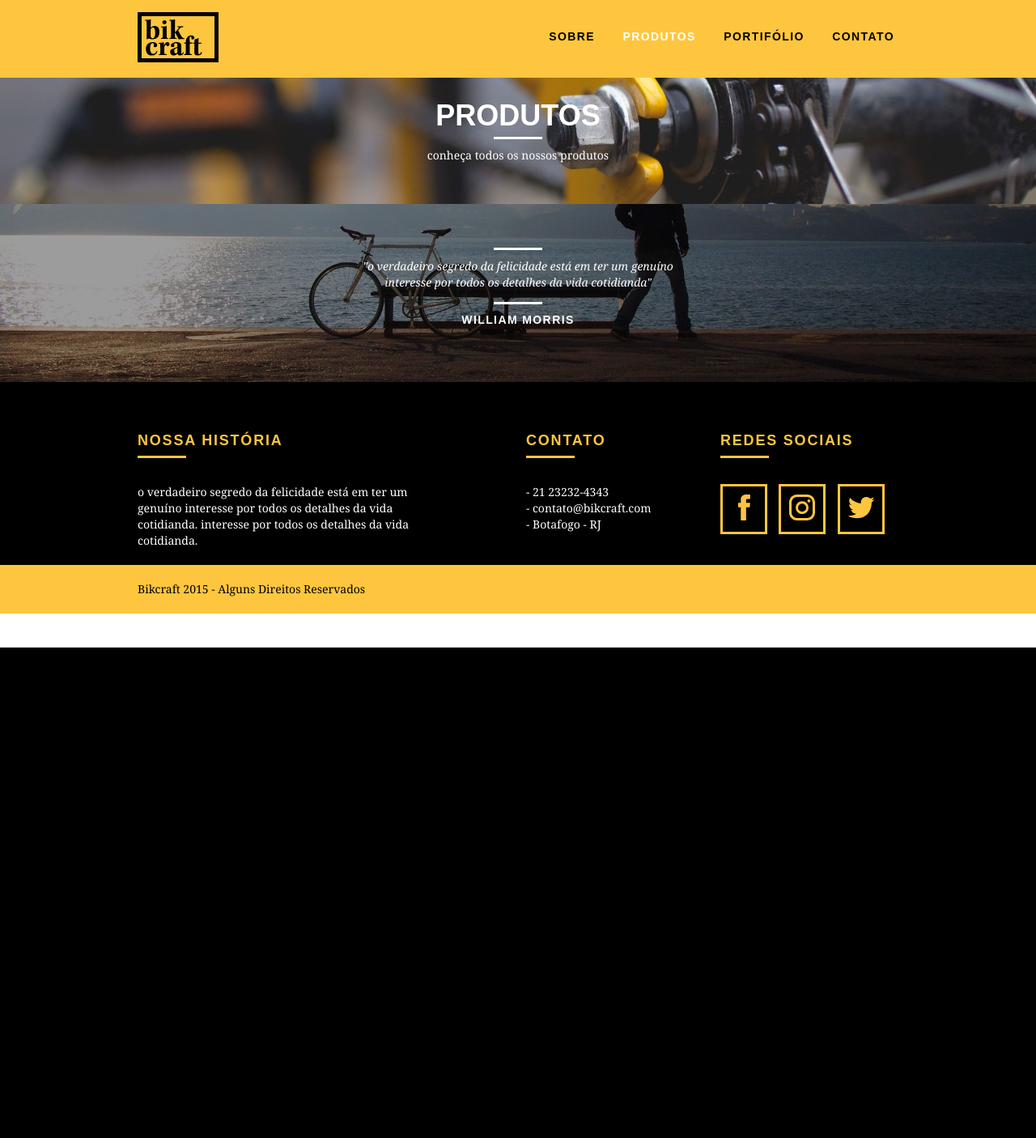
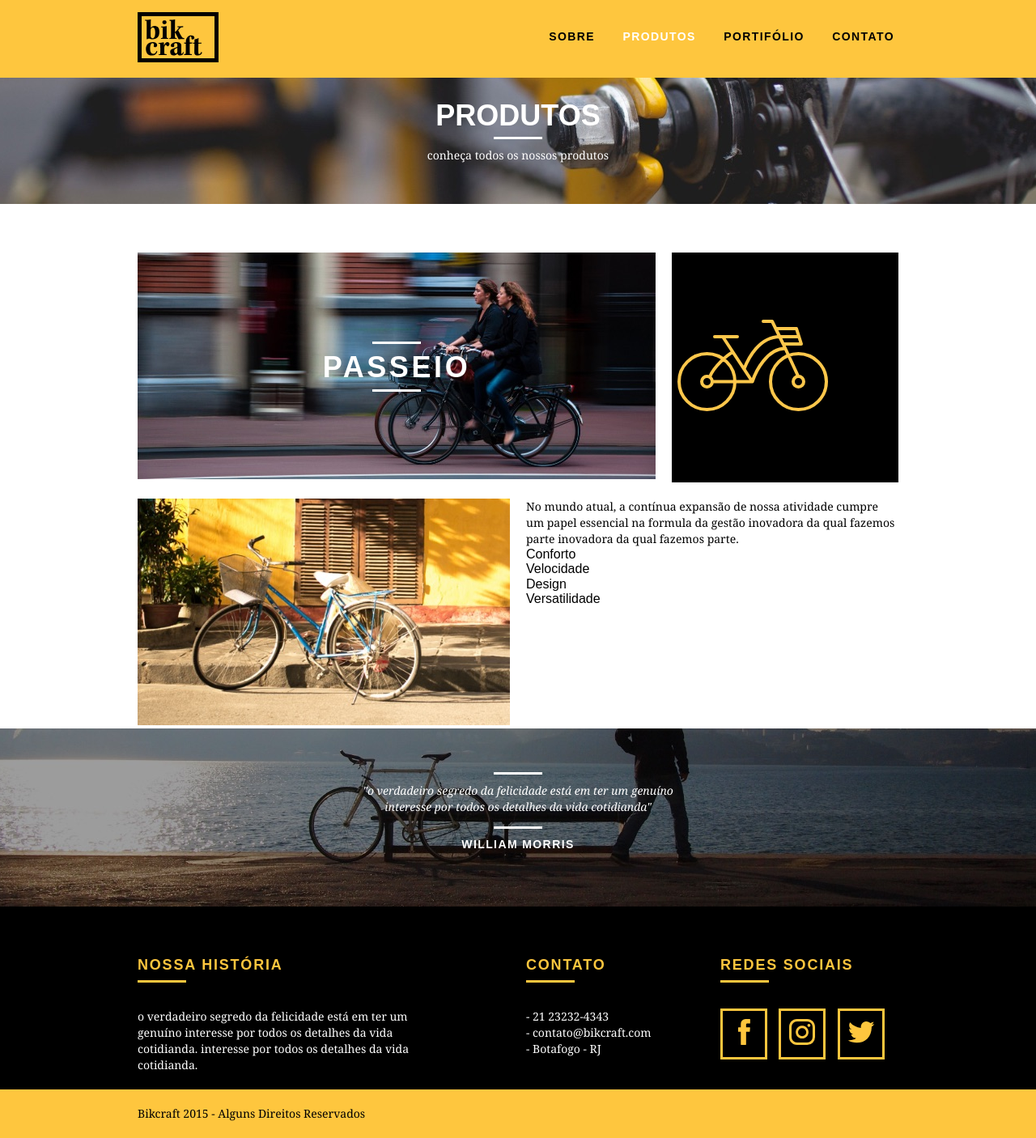
Before and after one commit to zamuelfernandes/bikcraft, a PHP site: page /produtos.html in a window 1280 px wide. Shown: the whole page at 81% size. Before the commit the page ends 800 px from the top, so only its background shows below. Run offline with PHP 8.4, Linux system fonts and the light colour scheme.

Commit message:
Inserção dos itens e pré estilização

```diff
--- a/css/produtos.css
+++ b/css/produtos.css
@@ -2,3 +2,37 @@
   background: url('../img/bg-produtos.jpg') no-repeat center;
   background-size: cover;
 }
+
+.produto_item {
+	padding-top: 60px;
+}
+
+.produto_item h2{
+	color: #fff;
+	font-size: 36px;
+	text-transform: uppercase;
+	letter-spacing: .1em;
+	font-weight: bold;
+	position: relative;
+	top: -180px;
+	text-align: center;
+	margin-bottom: -56px;
+}
+
+.produto_item h2:after, .produto_item h2:before{
+	content: "";
+	display: block;
+	width: 60px;
+	height: 3px;
+	background: #fff;
+	margin: 6px auto 8px auto;
+}
+
+.produto_icone {
+	background: #000;
+	padding: 70px 0;
+}
+
+.produto_icone img{
+	margin: 0 auto;
+}
--- a/produtos.html
+++ b/produtos.html
@@ -34,6 +34,25 @@
     <div class="container">
       <h1>Produtos</h1>
       <p>conheça todos os nossos produtos</p>
+    </div>
+  </section>
+
+  <!-- SEÇÃO PASSEIO DA PÁGINA -->
+  <section class="container produto_item">
+    <div class="grid-11">
+      <img src="img/produtos/bikcraft-passeio-1.jpg" alt="Bikcraft Passeio">
+      <h2>Passeio</h2>
+    </div>
+    <div class="grid-5 produto_icone"><img src="img/produtos/passeio.svg"></div>
+    <div class="grid-8"><img src="img/produtos/bikcraft-passeio-2.jpg" alt="Bikcraft Passeio"></div>
+    <div class="grid-8 produto_info">
+      <p>No mundo atual, a contínua expansão de nossa atividade cumpre um papel essencial na formula da gestão inovadora da qual fazemos parte inovadora da qual fazemos parte.</p>
+      <ul>
+        <li>Conforto</li>
+        <li>Velocidade</li>
+        <li>Design</li>
+        <li>Versatilidade</li>
+      </ul>
     </div>
   </section>
 
```
